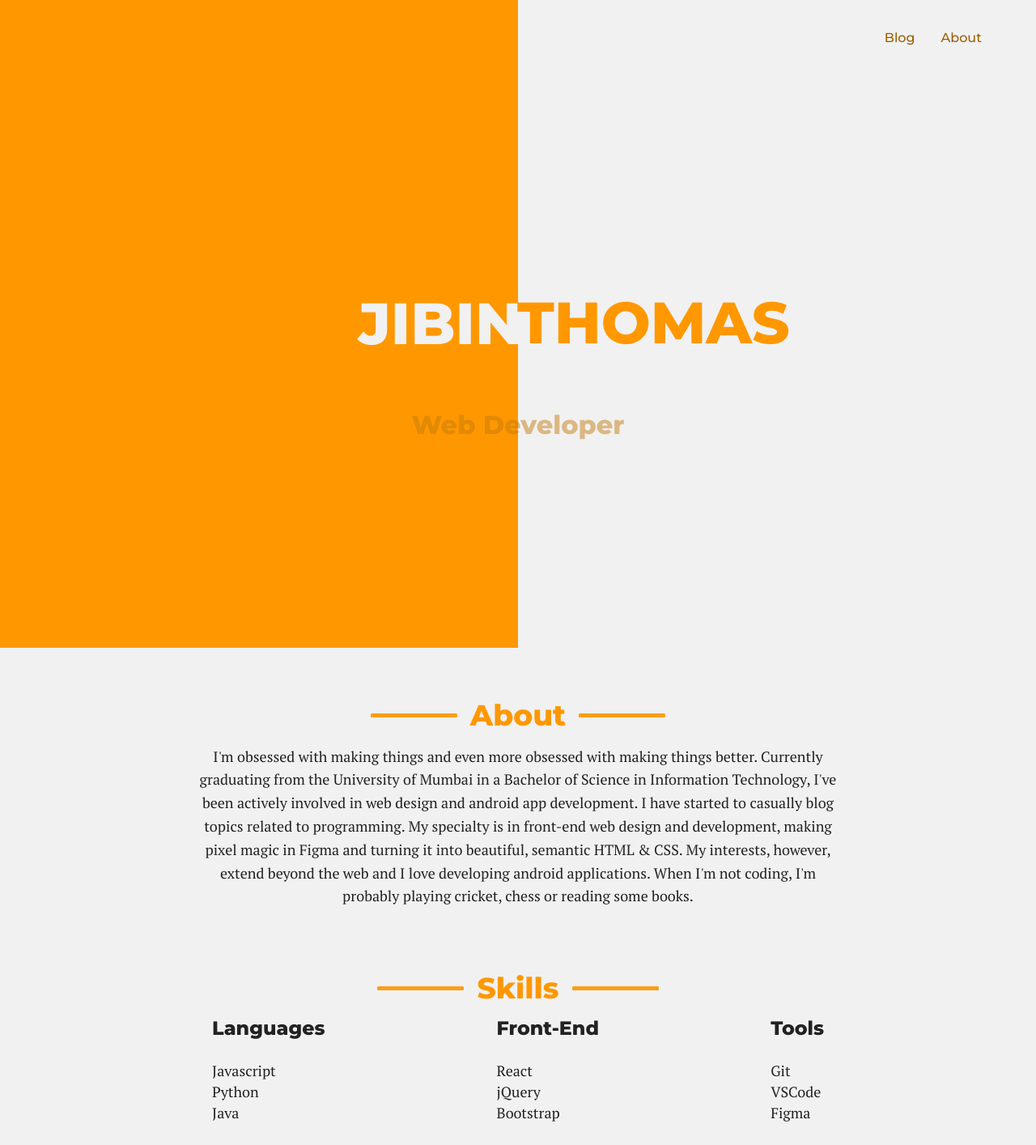
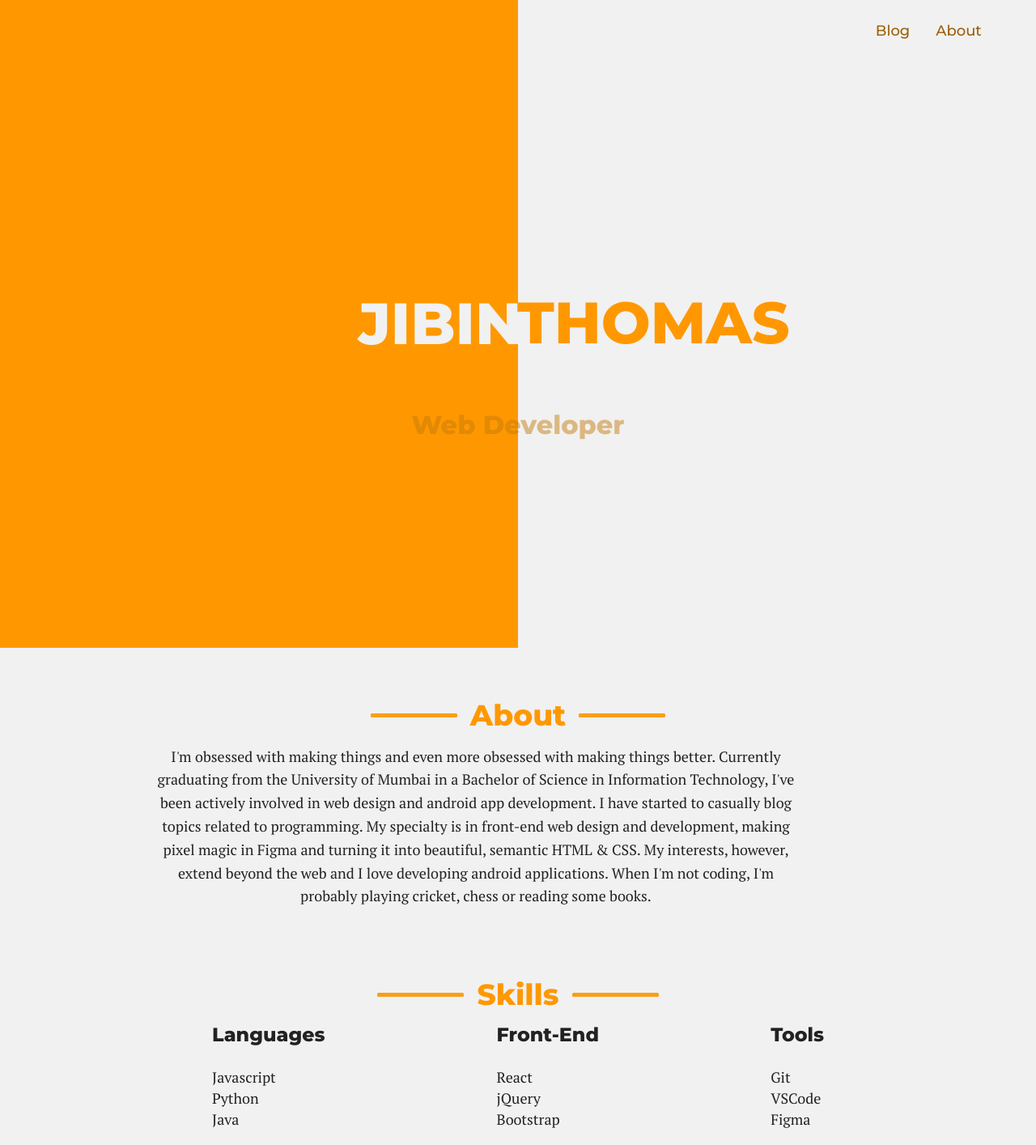
Before and after one commit to jibin2706/my-portfolio, a Gatsby site: page / in a window 1280 px wide. Shown: the top 1414 px of the page at 81% size. Built offline with nearby package versions, Linux system fonts and the light colour scheme; Gatsby itself is replaced by a stand-in of ours.

Commit message:
Modularized link style

```diff
--- a/src/components/header.js
+++ b/src/components/header.js
@@ -3,8 +3,12 @@ import React from "react"
 const Header = () => (
   <header>
     <nav>
-      <a href="https://blog.jibin.tech">Blog</a>
-      <a href="#about">About</a>
+      <a className="link" href="https://blog.jibin.tech">
+        Blog
+      </a>
+      <a className="link" href="#about">
+        About
+      </a>
     </nav>
   </header>
 )
--- a/src/pages/style.scss
+++ b/src/pages/style.scss
@@ -36,22 +36,13 @@ body {
   width: 100%;
 }
 
-// header
-header {
-  position: absolute;
-  right: 4%;
-  top: 4%;
-  z-index: 1;
-  a {
+.link {
   font-family: "Montserrat", sans-serif;
   font-weight: 500;
-    font-size: 16px;
+  font-size: 18px;
   color: #9b5f06;
   text-decoration: none;
   position: relative;
-    padding: 4px 8px;
-    margin: 0 8px;
-
   &:before {
     content: "";
     position: absolute;
@@ -63,10 +54,20 @@ header {
     transition: all 0.3s linear 0s;
     opacity: 0.5;
   }
-
   &:hover:before {
     height: 100%;
   }
+}
+
+// header
+header {
+  position: absolute;
+  right: 4%;
+  top: 3%;
+  z-index: 1;
+  a {
+    padding: 4px 8px;
+    margin: 0 8px;
   }
 }
 
@@ -143,10 +144,9 @@ header {
 
 .info {
   text-align: center;
-  margin: 0 32px;
+  margin: 8px 32px;
   line-height: 1.6;
   max-width: 800px;
-  margin: auto;
 }
 
 .container {
```
Lines whose indentation alone changed are shown as unchanged.
